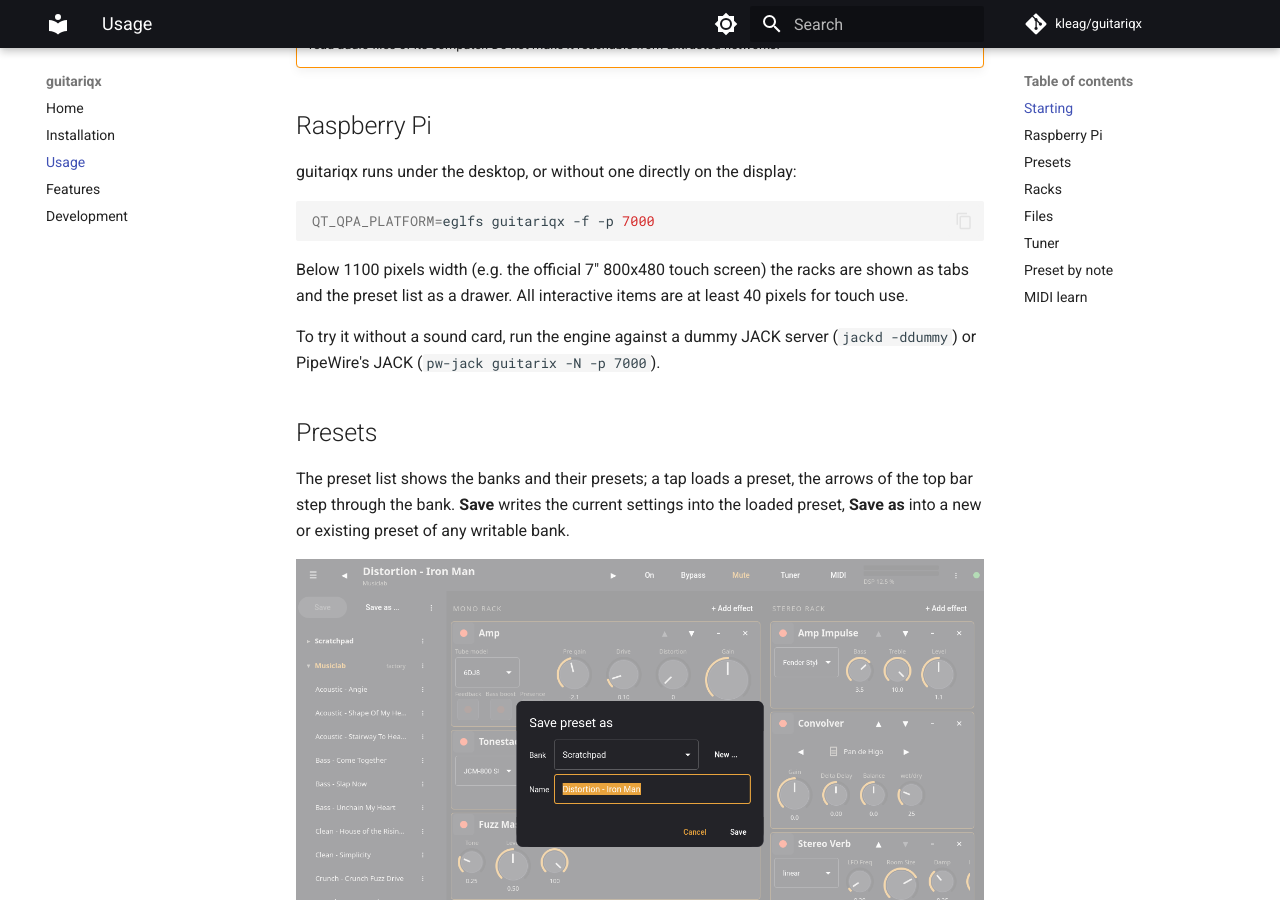
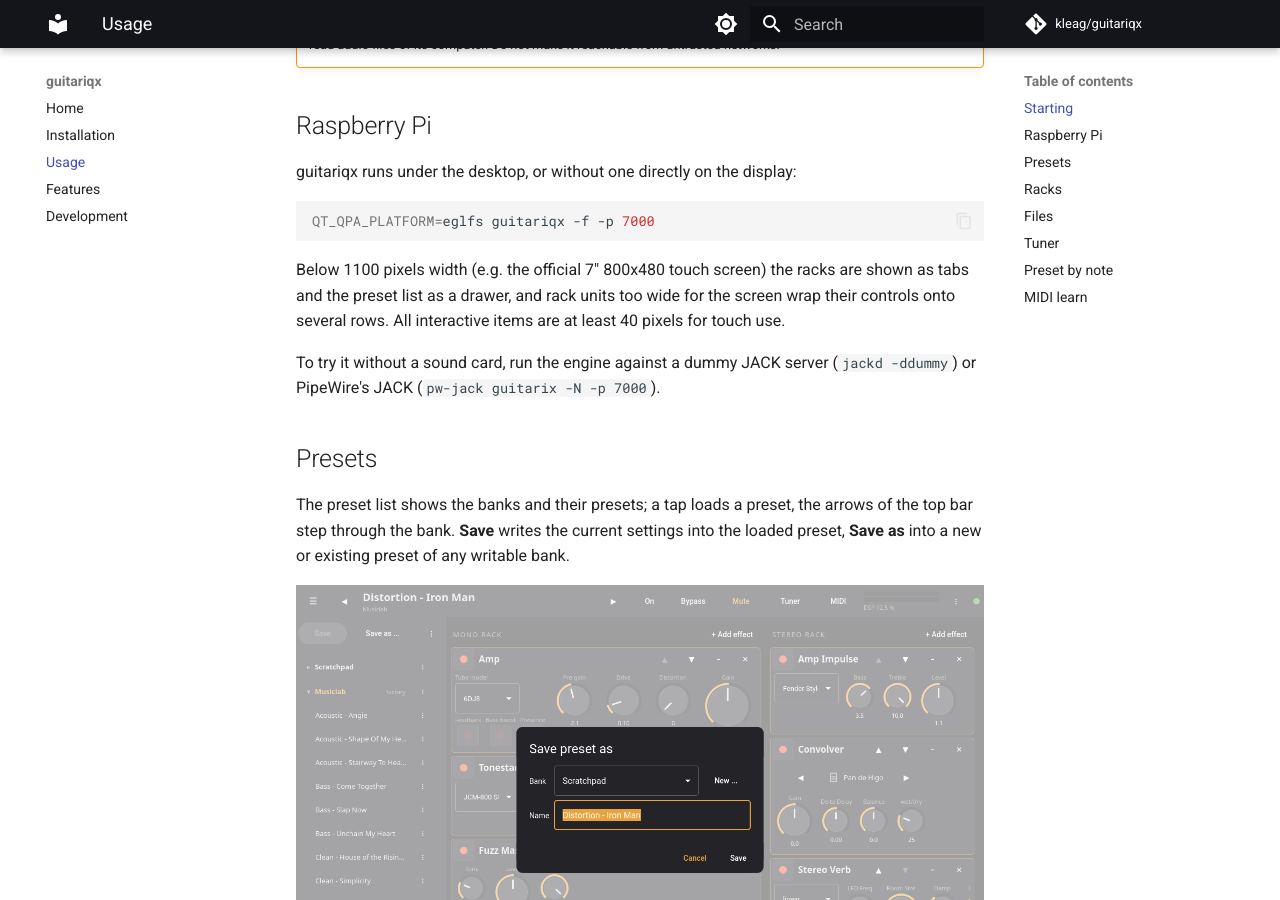
Before and after one commit to kleag/guitariqx, an MkDocs documentation site: the page built from docs/usage.md, in a window 1280 px wide and 900 px high, scrolled down 1077 px. Built offline with MkDocs 1.6.1 and Material for MkDocs 9.7.7, drawn with Linux system fonts in a browser that asks for light colours; comment, search, counter and statistics services are not loaded.

Commit message:
Wrap large racks

````diff
--- a/docs/usage.md
+++ b/docs/usage.md
@@ -47,7 +47,8 @@
 ```
 
 Below 1100 pixels width (e.g. the official 7" 800x480 touch screen) the
-racks are shown as tabs and the preset list as a drawer. All interactive
+racks are shown as tabs and the preset list as a drawer, and rack units
+too wide for the screen wrap their controls onto several rows. All interactive
 items are at least 40 pixels for touch use.
 
 To try it without a sound card, run the engine against a dummy JACK server
````
Also changed, not shown: TODO.md (+4 -3 lines), docs/features.md (+2 -1 lines), 4 other files.
